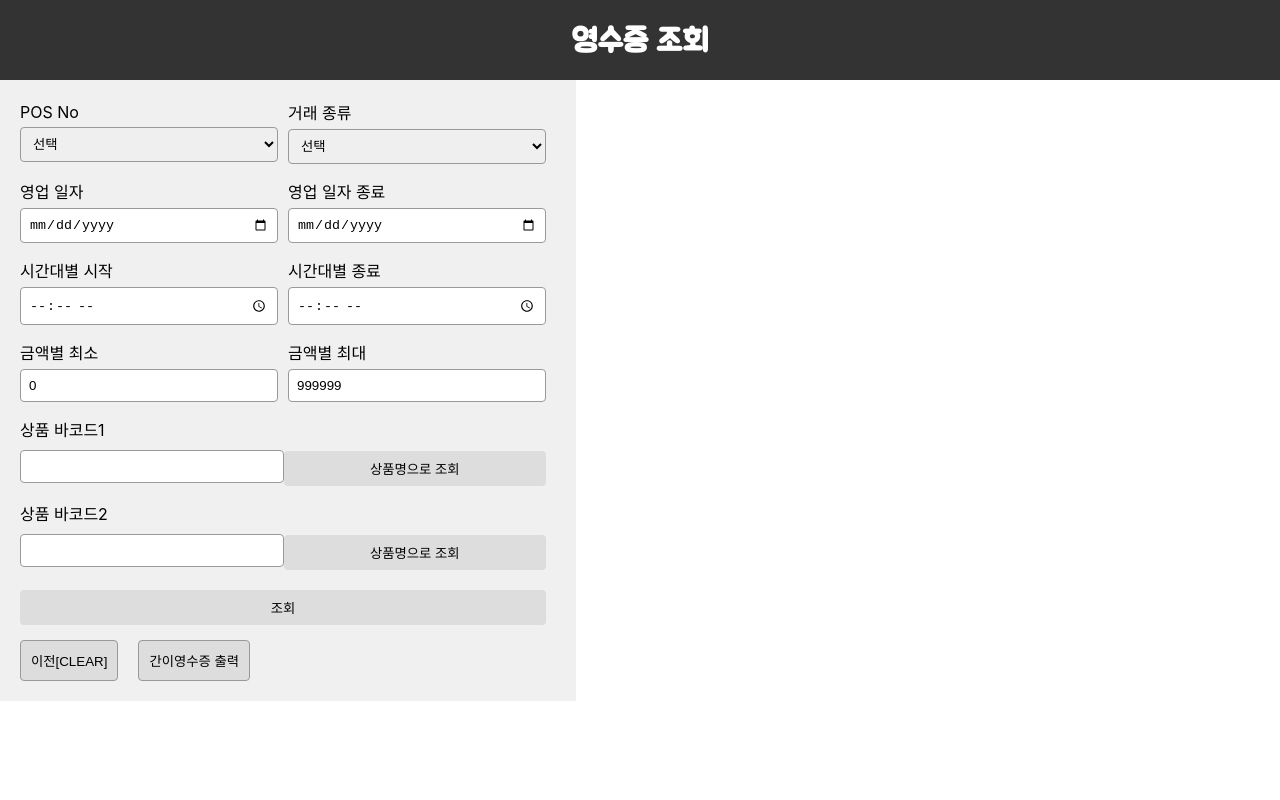
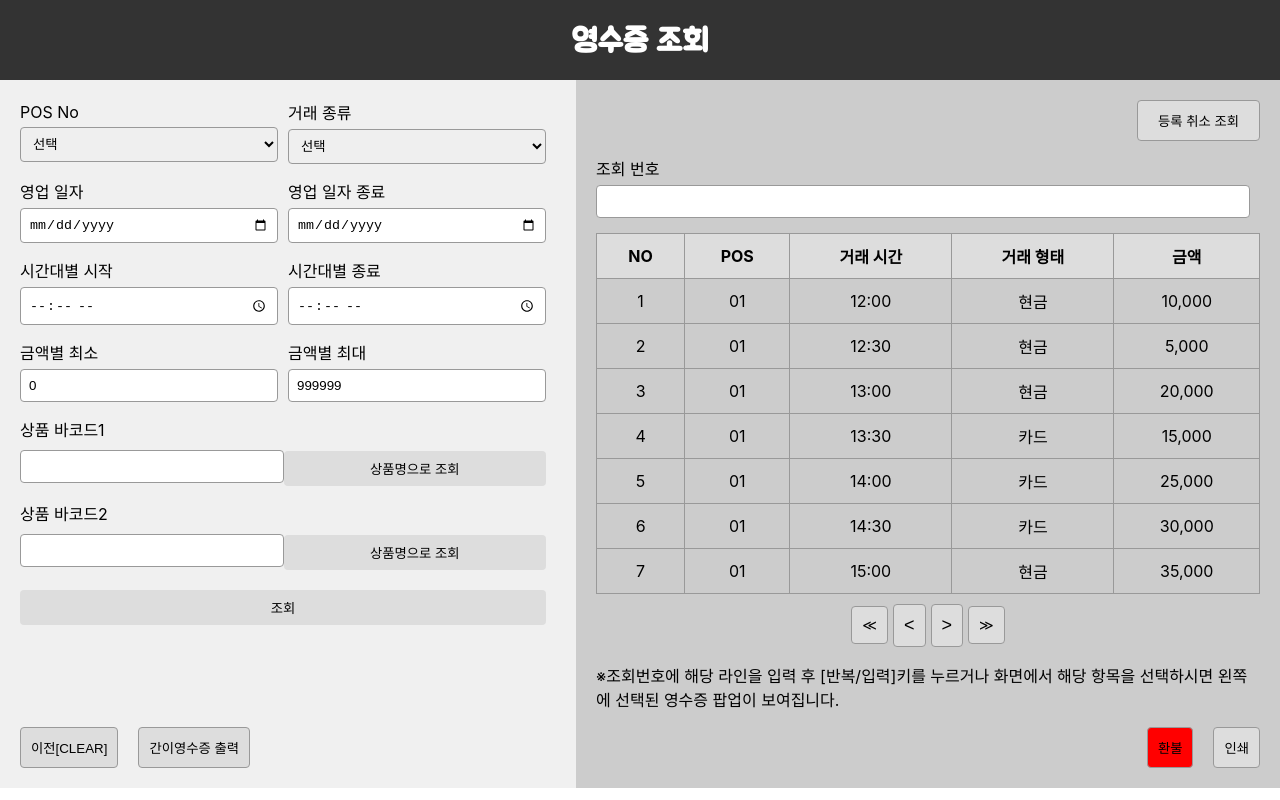
Before and after one commit to minju-sin/capstone, a React (Create React App) app in the folder frontend/: page /service in a window 1280 px wide. Built offline with nearby package versions, Linux system fonts and the light colour scheme.

Commit message:
서비스 영수증 리액트 변환 모두 구현완료

```diff
--- a/frontend/src/components/page/ServicePage.js
+++ b/frontend/src/components/page/ServicePage.js
@@ -3,7 +3,8 @@
 import React from "react";
 import { StyledBody, StyledH1, StyledHeader } from "../styles/HeaderCSS";
 import ServiceLeft from "../ui/ServiceLeft";
-import { StyledMainContent, StyledServiceContainer } from "../styles/ServiceLeft";
+import { StyledMainContent, StyledServiceContainer } from "../styles/ServiceLeftCSS";
+import ServiceRight from "../ui/ServiceRight";
 
 function ServicePage() {
 
@@ -16,6 +17,7 @@ function ServicePage() {
         <StyledServiceContainer>
             <StyledMainContent>
                 <ServiceLeft/>
+                <ServiceRight/>
             </StyledMainContent>
         </StyledServiceContainer>
 
--- /dev/null
+++ b/frontend/src/components/styles/ServiceRightCSS.js
@@ -0,0 +1,90 @@
+import styled from "styled-components";
+
+export const StyledRSection = styled.div`
+    box-sizing: border-box;
+    padding: 20px;
+    overflow-y: auto;
+    width: 55%;
+    background-color: #ccc;
+    display: flex;
+    flex-direction: column;
+    justify-content: space-between;
+`;
+
+export const StyledRightHeader = styled.div`
+    display: flex;
+    justify-content: flex-end;
+     align-items: center;
+    margin-bottom: 15px;
+`;
+
+export const StyledRhButton = styled.button`
+    padding: 10px 20px;
+    background-color: #ddd;
+    border: 1px solid #999;
+    border-radius: 4px;
+    cursor: pointer;
+`;
+
+export const StyledTable = styled.table`
+    width: 100%;
+    border-collapse: collapse;
+    margin-bottom: 10px;
+`;
+
+export const StyledTh = styled.th`
+    padding: 10px;
+    border: 1px solid #999;
+    text-align: center;
+    background-color: #ddd;
+`;
+
+export const StyledTd = styled.td`
+    padding: 10px;
+    border: 1px solid #999;
+    text-align: center;
+`;
+
+export const Tr = styled.tr``;
+export const Div = styled.div``;
+
+export const StyledArrowButtons = styled.div`
+    display: flex;
+    justify-content: center;
+    align-items: center;
+    gap: 5px;
+    margin-top: 10px;
+`;
+
+export const StyledArrowButton = styled.button`
+    padding: 10px;
+    background-color: #ddd;
+    border: 1px solid #999;
+    border-radius: 4px;
+    cursor: pointer;
+    font-size: 18px;
+`;
+
+export const StyledDoubleArrowButton = styled.button`
+    padding: 10px;
+    background-color: #ddd;
+    border: 1px solid #999;
+    border-radius: 4px;
+    cursor: pointer;
+    font-size: 14px;
+`;
+
+export const StyledRightButtons = styled.div`
+    display: flex;
+    gap: 10px;
+`;
+
+export const StyledRightButton = styled.button`
+    padding: 10px;
+    background-color: #ddd;
+    border: 1px solid #999;
+    border-radius: 4px;
+    cursor: pointer;
+    margin-left: 10px;
+    justify-content: flex-end;
+`;
--- a/frontend/src/components/ui/ServiceLeft.js
+++ b/frontend/src/components/ui/ServiceLeft.js
@@ -1,4 +1,4 @@
-// ./ServicePage.js
+// ./ServiceLeft.js
 
 import React from "react";
 import {
@@ -12,13 +12,14 @@ import {
      StyledBottomButtons,
      StyledLeftButtons,
      StyledLeftButton
-} from "../styles/ServiceLeft";
+} from "../styles/ServiceLeftCSS";
+import { Div } from "../styles/ServiceRightCSS";
 
 function ServiceLeft() {
 
     return (
       <StyledLSection class="left-section">
-        <div>
+        <Div>
             <StyledInlineGroup class="inline-group">
                 <StyledFormGroup class="form-group">
                     <StyledLabel for="pos-number">POS No</StyledLabel>
@@ -97,7 +98,7 @@ function ServiceLeft() {
             <StyledFormGroup>
                 <StyledServiceButton>조회</StyledServiceButton>
             </StyledFormGroup>
-        </div>
+        </Div>
 
         <StyledBottomButtons class="bottom-buttons">
                     <StyledLeftButtons class="left-buttons">
--- /dev/null
+++ b/frontend/src/components/ui/ServiceRight.js
@@ -0,0 +1,102 @@
+// ./ServiceRight.js
+
+import React from "react";
+import { Div, StyledArrowButton, StyledArrowButtons, StyledDoubleArrowButton, StyledRSection, StyledRhButton, StyledRightButton, StyledRightButtons, StyledRightHeader, StyledTable, StyledTd, StyledTh, Tr } from "../styles/ServiceRightCSS";
+import { StyledBottomButtons, StyledFormGroup, StyledInput, StyledLabel } from "../styles/ServiceLeftCSS";
+
+function ServiceRight() {
+
+    return (
+      <StyledRSection>
+        <Div>
+            <StyledRightHeader class="right-header">
+                <StyledRhButton>등록 취소 조회</StyledRhButton>
+            </StyledRightHeader>
+
+            <StyledFormGroup class="form-group">
+                    <StyledLabel for="search-number">조회 번호</StyledLabel>
+                    <StyledInput type="text" id="search-number"/>
+            </StyledFormGroup>
+
+            <Div class="table-container">
+                <StyledTable>
+                    <Tr>
+                        <StyledTh>NO</StyledTh>
+                        <StyledTh>POS</StyledTh>
+                        <StyledTh>거래 시간</StyledTh>
+                        <StyledTh>거래 형태</StyledTh>
+                        <StyledTh>금액</StyledTh>
+                    </Tr>
+                    <Tr>
+                        <StyledTd>1</StyledTd>
+                        <StyledTd>01</StyledTd>
+                        <StyledTd>12:00</StyledTd>
+                        <StyledTd>현금</StyledTd>
+                        <StyledTd>10,000</StyledTd>
+                    </Tr>
+                    <Tr>
+                        <StyledTd>2</StyledTd>
+                        <StyledTd>01</StyledTd>
+                        <StyledTd>12:30</StyledTd>
+                        <StyledTd>현금</StyledTd>
+                        <StyledTd>5,000</StyledTd>
+                    </Tr>
+                    <Tr>
+                        <StyledTd>3</StyledTd>
+                        <StyledTd>01</StyledTd>
+                        <StyledTd>13:00</StyledTd>
+                        <StyledTd>현금</StyledTd>
+                        <StyledTd>20,000</StyledTd>
+                    </Tr>
+                    <Tr>
+                        <StyledTd>4</StyledTd>
+                        <StyledTd>01</StyledTd>
+                        <StyledTd>13:30</StyledTd>
+                        <StyledTd>카드</StyledTd>
+                        <StyledTd>15,000</StyledTd>
+                    </Tr>
+                    <Tr>
+                        <StyledTd>5</StyledTd>
+                        <StyledTd>01</StyledTd>
+                        <StyledTd>14:00</StyledTd>
+                        <StyledTd>카드</StyledTd>
+                        <StyledTd>25,000</StyledTd>
+                    </Tr>
+                    <Tr>
+                        <StyledTd>6</StyledTd>
+                        <StyledTd>01</StyledTd>
+                        <StyledTd>14:30</StyledTd>
+                        <StyledTd>카드</StyledTd>
+                        <StyledTd>30,000</StyledTd>
+                    </Tr>
+                    <Tr>
+                        <StyledTd>7</StyledTd>
+                        <StyledTd>01</StyledTd>
+                        <StyledTd>15:00</StyledTd>
+                        <StyledTd>현금</StyledTd>
+                        <StyledTd>35,000</StyledTd>
+                    </Tr>
+                </StyledTable>
+
+                <StyledArrowButtons class="arrow-buttons">
+                    <StyledDoubleArrowButton class="double">≪</StyledDoubleArrowButton>
+                    <StyledArrowButton>{'<'}</StyledArrowButton>
+                    <StyledArrowButton>{'>'}</StyledArrowButton>
+                    <StyledDoubleArrowButton class="double">≫</StyledDoubleArrowButton>
+                </StyledArrowButtons>
+            </Div>
+            <p>※조회번호에 해당 라인을 입력 후 [반복/입력]키를 누르거나 화면에서 해당 항목을 선택하시면 왼쪽에 선택된 영수증 팝업이 보여집니다.</p>
+        </Div>
+
+        <StyledBottomButtons class="bottom-buttons" style={{display: 'flex', justifyContent: 'flex-end'}}>
+            <StyledRightButtons class="right-buttons">
+                <StyledRightButton style={{background: 'red'}}>환불</StyledRightButton>
+                <StyledRightButton>인쇄</StyledRightButton>
+            </StyledRightButtons>
+        </StyledBottomButtons>
+
+      </StyledRSection>
+    );
+}
+
+export default ServiceRight;
```
Also changed, not shown: frontend/src/components/styles/ServiceLeftCSS.js (renamed from frontend/src/components/styles/ServiceLeft.js).
